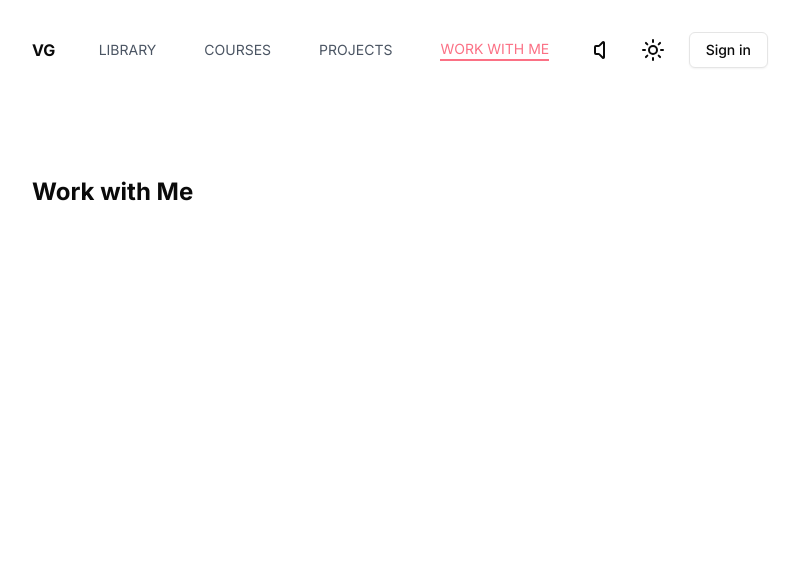
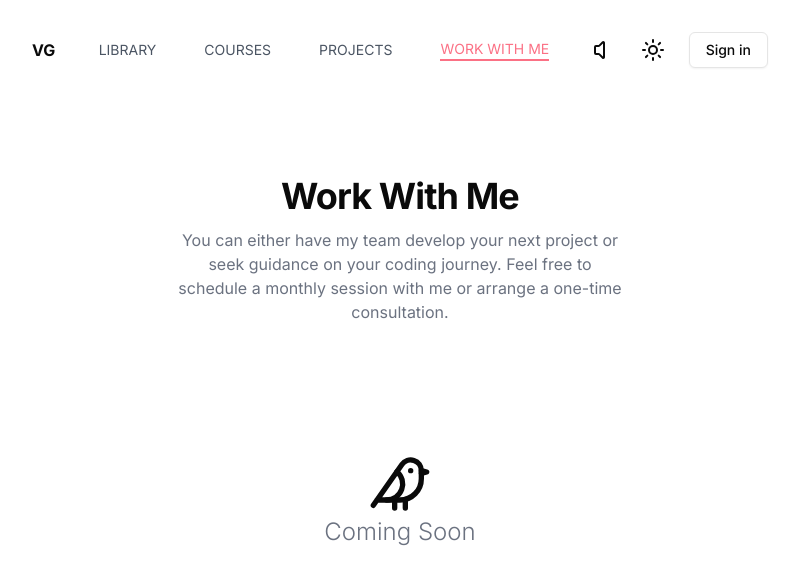
Before and after one commit to learnuidev/vishalgautam.io, a Next.js app: page /work in a window 1280 px wide. Shown: the top 584 px of the page, without its empty margins (240-1039 px from the left). Built offline with nearby package versions, Linux system fonts and the light colour scheme; no server answers.

Commit message:
added placeholder

```diff
--- a/app/courses/page.tsx
+++ b/app/courses/page.tsx
@@ -1,9 +1,14 @@
+import { Nothing } from "@/components/nothing";
+
 export default function Courses() {
   return (
     <div>
       <div className="mt-40">
         <h1 className="text-2xl font-bold mb-12">Courses</h1>
-      </div>{" "}
+      </div>
+      <section>
+        <Nothing message={"Coming Soon"} />
+      </section>
     </div>
   );
 }
--- a/app/projects/page.tsx
+++ b/app/projects/page.tsx
@@ -1,7 +1,12 @@
+import { Nothing } from "@/components/nothing";
+
 export default function Projects() {
   return (
     <div className="mt-40">
       <h1 className="text-2xl font-bold mb-12">Projects</h1>{" "}
+      <section>
+        <Nothing message={"Coming Soon"} />
+      </section>
     </div>
   );
 }
--- a/app/work/page.tsx
+++ b/app/work/page.tsx
@@ -1,9 +1,25 @@
+import { Nothing } from "@/components/nothing";
+
 export default function Work() {
   return (
     <div>
       <div className="mt-40">
-        <h1 className="text-2xl font-bold mb-12">Work with Me</h1>
-      </div>{" "}
+        <div className="mx-auto max-w-xl mb-12 dark:mb-2 text-center">
+          <h1 className="text-4xl mb-3 font-bold tracking-tight">
+            Work With Me
+          </h1>
+
+          <p className="text-gray-500 dark:text-gray-400 max-w-md mx-auto">
+            You can either have my team develop your next project or seek
+            guidance on your coding journey. Feel free to schedule a monthly
+            session with me or arrange a one-time consultation.
+          </p>
+        </div>
+      </div>
+
+      <section>
+        <Nothing message={"Coming Soon"} />
+      </section>
     </div>
   );
 }
--- a/components/nothing.tsx
+++ b/components/nothing.tsx
@@ -1,10 +1,12 @@
 import { Bird } from "lucide-react";
 
-export const Nothing = () => {
+export const Nothing = ({ message }: { message?: string }) => {
   return (
     <section className="flex justify-between flex-col items-center mt-32">
       <Bird size={64} />
-      <p className="text-2xl text-gray-500 font-light">Nothing found</p>
+      <p className="text-2xl text-gray-500 font-light">
+        {message || "Nothing found"}
+      </p>
     </section>
   );
 };
```
